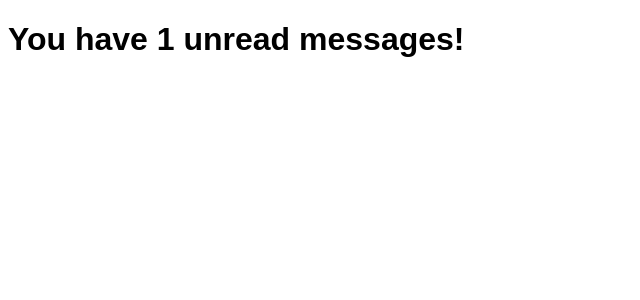
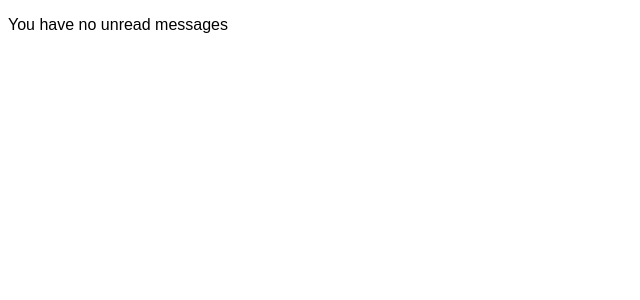
Before and after one commit to HarikaPenukonda/react-projects-prep, a React (Vite) app: page / in a window 1280 px wide. Shown: the top 300 px of the page, without its empty margins (0-640 px from the left). Built offline with nearby package versions, Linux system fonts and the light colour scheme.

Commit message:
challenge using Logical &&

```diff
--- a/src/UseState/practice/conditionalrendering.jsx
+++ b/src/UseState/practice/conditionalrendering.jsx
@@ -2,7 +2,7 @@ import React from "react"
 import "../cr.css"
 
 export default function ConditionalApp() {
-    const [unreadMessages, setUnreadMessages] = React.useState(["a"])
+    const [unreadMessages, setUnreadMessages] = React.useState([])
 
     /**
      * Challenge:
@@ -13,8 +13,8 @@ export default function ConditionalApp() {
     return (
         <>
         <div>
-            {/* {unreadMessages.length > 0 && <h1>You have {unreadMessages.length} unread messages!</h1>} */}
-            {unreadMessages.length > 0 ? <h1>You have {unreadMessages.length} unread messages!</h1> : <p>You have no unread messages</p>}
+            {unreadMessages.length > 0 && <h1>You have {unreadMessages.length} unread messages!</h1>}
+            {unreadMessages.length === 0 && <p>You have no unread messages</p>}
         </div>
         </>
     )
```
